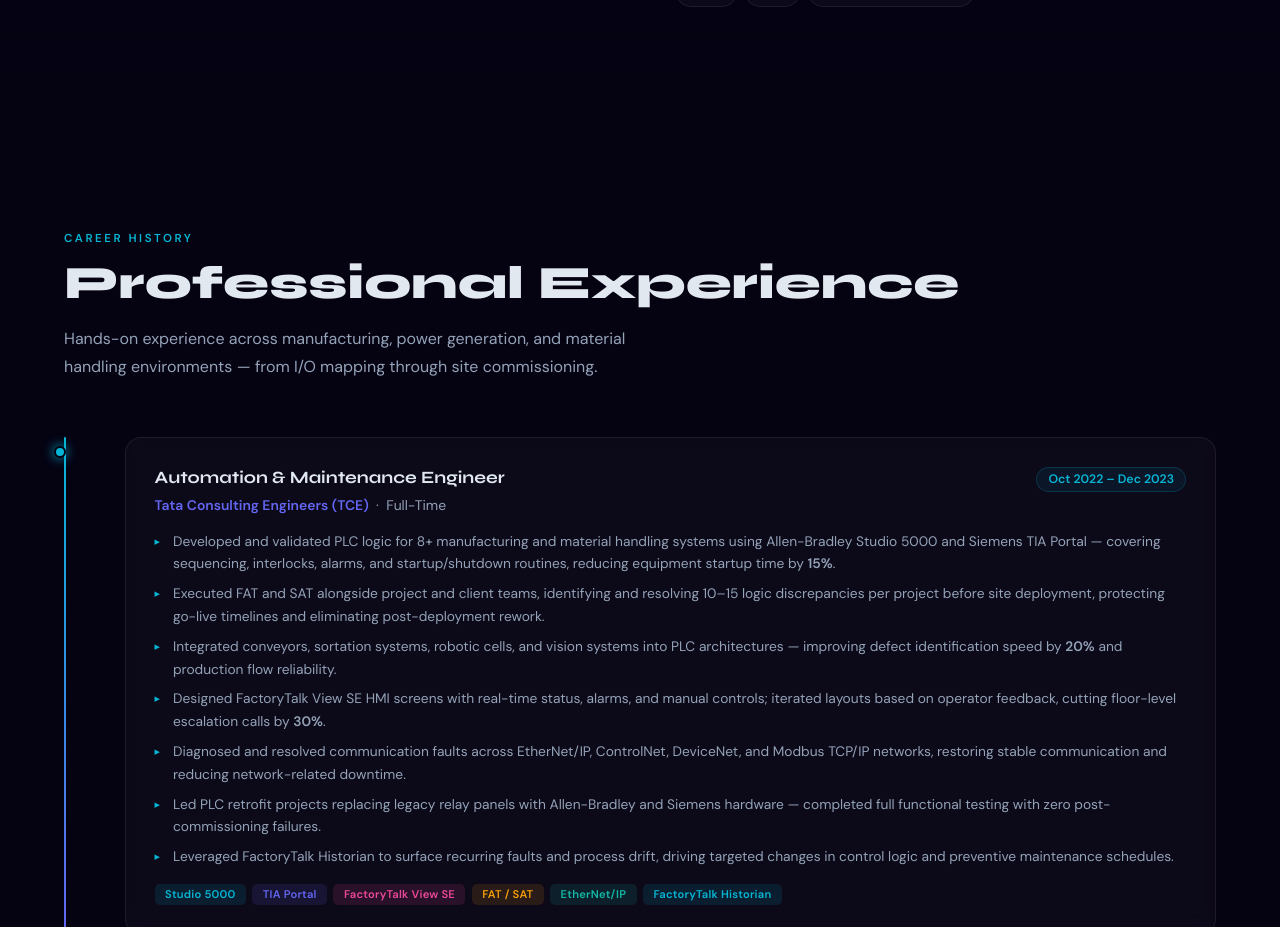
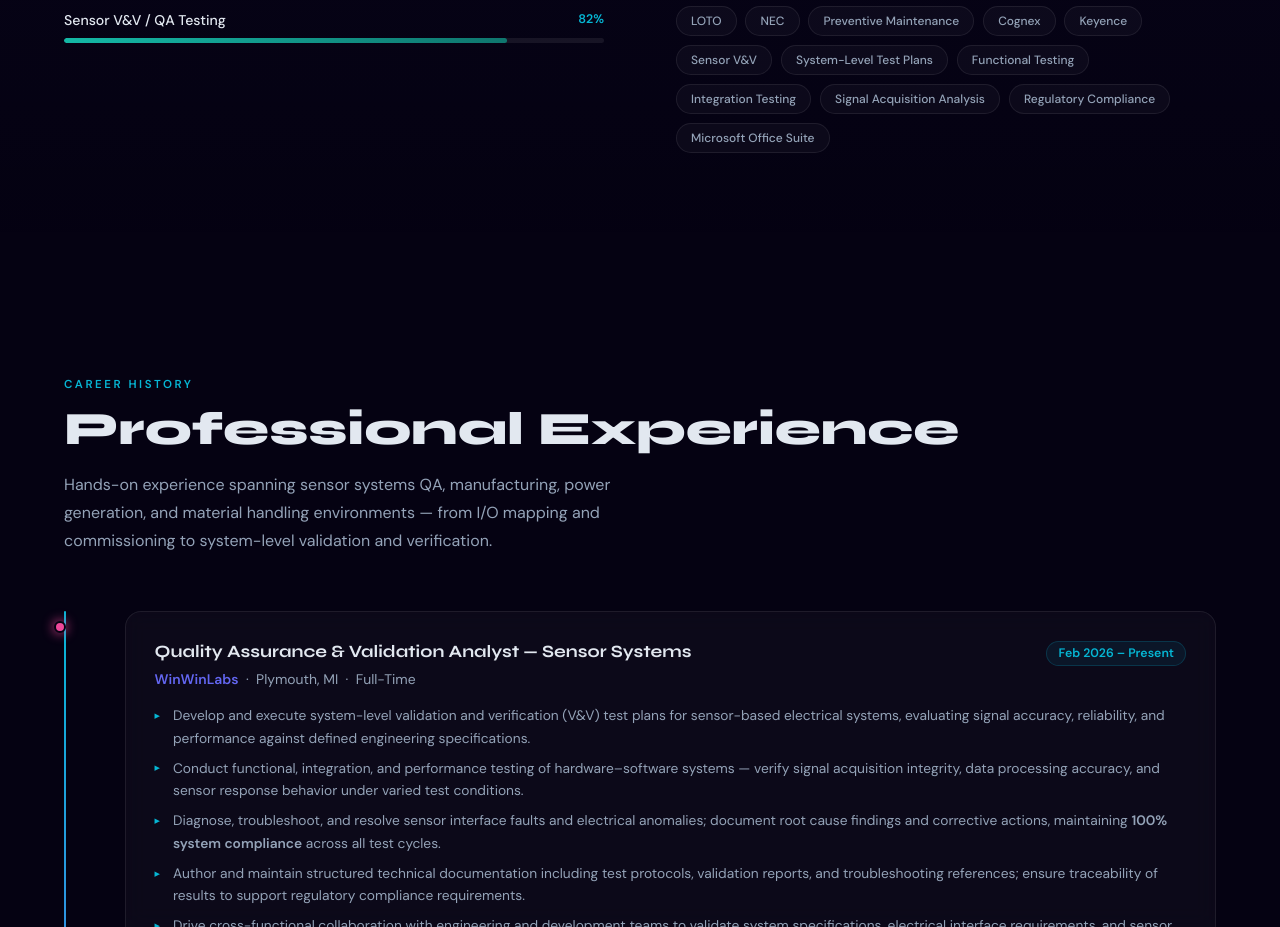
Before and after one commit to psk-hub/phanisundarkoka.github.io, a plain HTML site: page index.html in a window 1280 px wide. Shown: the part 1873-2800 px from the top of the page. Drawn offline with Linux system fonts and the light colour scheme.

Commit message:
Add files via upload

```diff
--- a/index.html
+++ b/index.html
@@ -752,11 +752,11 @@
     <div class="hero-grid">
       <!-- LEFT -->
       <div class="hero-left reveal rev-left">
-        <div class="avail-tag"><span class="avail-dot"></span>Available for Full-Time Roles</div>
+        <div class="avail-tag"><span class="avail-dot"></span>Currently at WinWinLabs · Open to Opportunities</div>
         <h1 class="hero-name">
           <span class="shimmer-name">Phani Sundar</span><br>Koka
         </h1>
-        <p class="hero-sub">Controls &amp; Automation Engineer with 3+ years of hands-on experience across industrial automation, PLC-based control systems, and graduate-level engineering at Missouri S&T. Proven track record of measurable impact: reduced equipment startup time by 15%, cut HMI escalation calls by 30%, and delivered 8+ retrofit and commissioning projects with zero post-commissioning failures. Proficient in Allen-Bradley CompactLogix/ControlLogix (Studio 5000), Siemens S7-1200/S7-1500 (TIA Portal), and Beckhoff TwinCAT 3, with deep expertise in multi-axis motion control (Kinetix, SINAMICS), functional safety (GuardLogix, ISO 13849), SCADA/HMI development (FactoryTalk, WinCC, Ignition), and industrial networking across EtherNet/IP, PROFINET, and Modbus. M.S. Electrical Engineering — Missouri S&amp;T.</p>
+        <p class="hero-sub">Controls &amp; Automation Engineer with 4+ years of hands-on experience across industrial automation, PLC-based control systems, sensor systems quality assurance, and graduate-level engineering at Missouri S&T. Proven track record of measurable impact: reduced equipment startup time by 15%, cut HMI escalation calls by 30%, and delivered 8+ retrofit and commissioning projects with zero post-commissioning failures. Proficient in Allen-Bradley CompactLogix/ControlLogix (Studio 5000), Siemens S7-1200/S7-1500 (TIA Portal), and Beckhoff TwinCAT 3, with deep expertise in multi-axis motion control (Kinetix, SINAMICS), functional safety (GuardLogix, ISO 13849), SCADA/HMI development (FactoryTalk, WinCC, Ignition), sensor validation &amp; QA, and industrial networking across EtherNet/IP, PROFINET, and Modbus. M.S. Electrical Engineering — Missouri S&amp;T.</p>
         <div class="hero-ctas">
           <a href="#projects" class="btn-primary">View Projects</a>
           <a href="#contact" class="btn-outline">Get In Touch</a>
@@ -773,7 +773,7 @@
             <div class="card-name">Phani Sundar Koka</div>
             <div class="card-role">Controls &amp; Automation Engineer</div>
             <div class="card-stats">
-              <div class="c-stat"><span class="c-stat-n">3+</span><span class="c-stat-l">Years Exp.</span></div>
+              <div class="c-stat"><span class="c-stat-n">4+</span><span class="c-stat-l">Years Exp.</span></div>
               <div class="c-stat"><span class="c-stat-n">8+</span><span class="c-stat-l">Systems Built</span></div>
               <div class="c-stat"><span class="c-stat-n">3.5</span><span class="c-stat-l">MS GPA</span></div>
             </div>
@@ -787,6 +787,7 @@
 <!-- ══════════════════════════════════════ MARQUEE -->
 <div class="marquee-wrap">
   <div class="marquee-track" id="marqueeTrack">
+    <span class="marquee-item"><span>◆</span>WinWinLabs</span>
     <span class="marquee-item"><span>◆</span>Tata Consulting Engineers</span>
     <span class="marquee-item"><span>◆</span>Missouri S&amp;T</span>
     <span class="marquee-item"><span>◆</span>Dr. Narla Tata Rao Power Station</span>
@@ -801,6 +802,7 @@
     <span class="marquee-item"><span>◆</span>PROFINET</span>
     <span class="marquee-item"><span>◆</span>PackML</span>
     <!-- duplicate for seamless loop -->
+    <span class="marquee-item"><span>◆</span>WinWinLabs</span>
     <span class="marquee-item"><span>◆</span>Tata Consulting Engineers</span>
     <span class="marquee-item"><span>◆</span>Missouri S&amp;T</span>
     <span class="marquee-item"><span>◆</span>Dr. Narla Tata Rao Power Station</span>
@@ -860,6 +862,10 @@
           <div class="skill-hd"><span class="skill-name">AutoCAD / Electrical Schematics</span><span class="skill-pct">70%</span></div>
           <div class="skill-track"><div class="skill-fill sf-indigo" data-pct="70"></div></div>
         </div>
+        <div class="skill-item reveal rev-left">
+          <div class="skill-hd"><span class="skill-name">Sensor V&amp;V / QA Testing</span><span class="skill-pct">82%</span></div>
+          <div class="skill-track"><div class="skill-fill sf-teal" data-pct="82"></div></div>
+        </div>
       </div>
       <!-- TECH CLOUD -->
       <div class="reveal rev-right">
@@ -891,6 +897,11 @@
           <span class="t-chip">Alarm Management</span><span class="t-chip">Operator Interface Design</span>
           <span class="t-chip">SQL-based Logging</span><span class="t-chip">LOTO</span>
           <span class="t-chip">NEC</span><span class="t-chip">Preventive Maintenance</span>
+          <span class="t-chip">Cognex</span><span class="t-chip">Keyence</span>
+          <span class="t-chip">Sensor V&amp;V</span><span class="t-chip">System-Level Test Plans</span>
+          <span class="t-chip">Functional Testing</span><span class="t-chip">Integration Testing</span>
+          <span class="t-chip">Signal Acquisition Analysis</span><span class="t-chip">Regulatory Compliance</span>
+          <span class="t-chip">Microsoft Office Suite</span>
         </div>
       </div>
     </div>
@@ -903,9 +914,36 @@
     <div class="reveal rev-up">
       <div class="sec-label">Career History</div>
       <h2 class="sec-title">Professional Experience</h2>
-      <p class="sec-sub">Hands-on experience across manufacturing, power generation, and material handling environments — from I/O mapping through site commissioning.</p>
+      <p class="sec-sub">Hands-on experience spanning sensor systems QA, manufacturing, power generation, and material handling environments — from I/O mapping and commissioning to system-level validation and verification.</p>
     </div>
     <div class="timeline">
+
+      <!-- WinWinLabs -->
+      <div class="tl-item reveal rev-left">
+        <div class="tl-dot" style="background:var(--pink);box-shadow:0 0 12px var(--pink)"></div>
+        <div class="tl-card">
+          <div class="tl-top">
+            <div class="tl-role">Quality Assurance &amp; Validation Analyst — Sensor Systems</div>
+            <div class="tl-date">Feb 2026 – Present</div>
+          </div>
+          <div class="tl-co"><em>WinWinLabs</em> &nbsp;·&nbsp; Plymouth, MI &nbsp;·&nbsp; Full-Time</div>
+          <ul class="tl-ul">
+            <li>Develop and execute system-level validation and verification (V&amp;V) test plans for sensor-based electrical systems, evaluating signal accuracy, reliability, and performance against defined engineering specifications.</li>
+            <li>Conduct functional, integration, and performance testing of hardware–software systems — verify signal acquisition integrity, data processing accuracy, and sensor response behavior under varied test conditions.</li>
+            <li>Diagnose, troubleshoot, and resolve sensor interface faults and electrical anomalies; document root cause findings and corrective actions, maintaining <strong>100% system compliance</strong> across all test cycles.</li>
+            <li>Author and maintain structured technical documentation including test protocols, validation reports, and troubleshooting references; ensure traceability of results to support regulatory compliance requirements.</li>
+            <li>Drive cross-functional collaboration with engineering and development teams to validate system specifications, electrical interface requirements, and sensor integration criteria — managed stakeholder communications across <strong>3+ concurrent workstreams</strong>.</li>
+          </ul>
+          <div class="tl-badges">
+            <span class="badge b-teal">Sensor V&amp;V</span>
+            <span class="badge b-cyan">Functional Testing</span>
+            <span class="badge b-pink">Integration Testing</span>
+            <span class="badge b-indigo">Signal Acquisition</span>
+            <span class="badge b-amber">Technical Documentation</span>
+            <span class="badge b-teal">Regulatory Compliance</span>
+          </div>
+        </div>
+      </div>
 
       <!-- TCE -->
       <div class="tl-item reveal rev-left">
@@ -919,7 +957,7 @@
           <ul class="tl-ul">
             <li>Developed and validated PLC logic for 8+ manufacturing and material handling systems using Allen-Bradley Studio 5000 and Siemens TIA Portal — covering sequencing, interlocks, alarms, and startup/shutdown routines, reducing equipment startup time by <strong>15%</strong>.</li>
             <li>Executed FAT and SAT alongside project and client teams, identifying and resolving 10–15 logic discrepancies per project before site deployment, protecting go-live timelines and eliminating post-deployment rework.</li>
-            <li>Integrated conveyors, sortation systems, robotic cells, and vision systems into PLC architectures — improving defect identification speed by <strong>20%</strong> and production flow reliability.</li>
+            <li>Integrated conveyors, sortation systems, robotic cells, and vision systems (Cognex / Keyence) into PLC architectures — improving defect identification speed by <strong>20%</strong> and production flow reliability.</li>
             <li>Designed FactoryTalk View SE HMI screens with real-time status, alarms, and manual controls; iterated layouts based on operator feedback, cutting floor-level escalation calls by <strong>30%</strong>.</li>
             <li>Diagnosed and resolved communication faults across EtherNet/IP, ControlNet, DeviceNet, and Modbus TCP/IP networks, restoring stable communication and reducing network-related downtime.</li>
             <li>Led PLC retrofit projects replacing legacy relay panels with Allen-Bradley and Siemens hardware — completed full functional testing with zero post-commissioning failures.</li>
@@ -1164,7 +1202,7 @@
         </a>
         <div class="c-item reveal rev-left delay-5">
           <div class="c-ico ci-teal" style="background:rgba(20,184,166,.15)">✅</div>
-          <div><div class="c-lbl">Availability</div><div class="c-val">Open to Full-Time Roles — Dec 2025</div></div>
+          <div><div class="c-lbl">Status</div><div class="c-val">Currently at WinWinLabs · Open to Opportunities</div></div>
         </div>
       </div>
       <div class="contact-right reveal rev-right">
```
